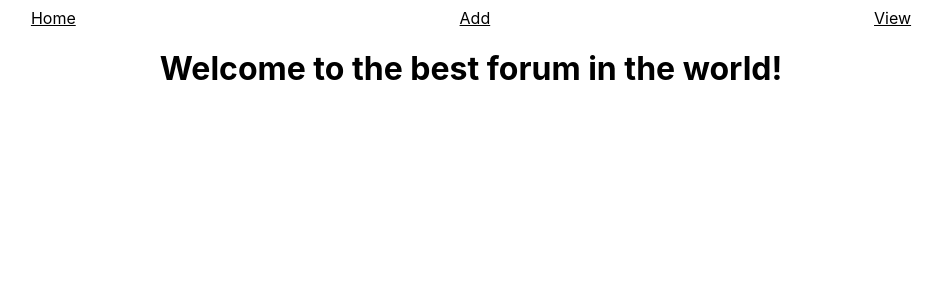
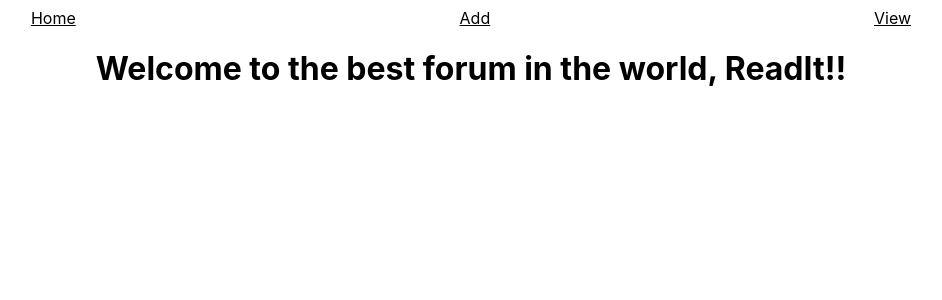
Before and after one commit to vibovenkat123/Forum, a SvelteKit app: page / in a window 1280 px wide. Shown: the top 300 px of the page, without its empty margins (169-1111 px from the left). Built offline with nearby package versions, Linux system fonts and the light colour scheme.

Commit message:
add website name in home page

```diff
--- a/src/routes/+page.svelte
+++ b/src/routes/+page.svelte
@@ -1,4 +1,4 @@
-<h1>Welcome to the best forum in the world!</h1>
+<h1>Welcome to the best forum in the world, ReadIt!!</h1>
 
 <style>
   * {
```
